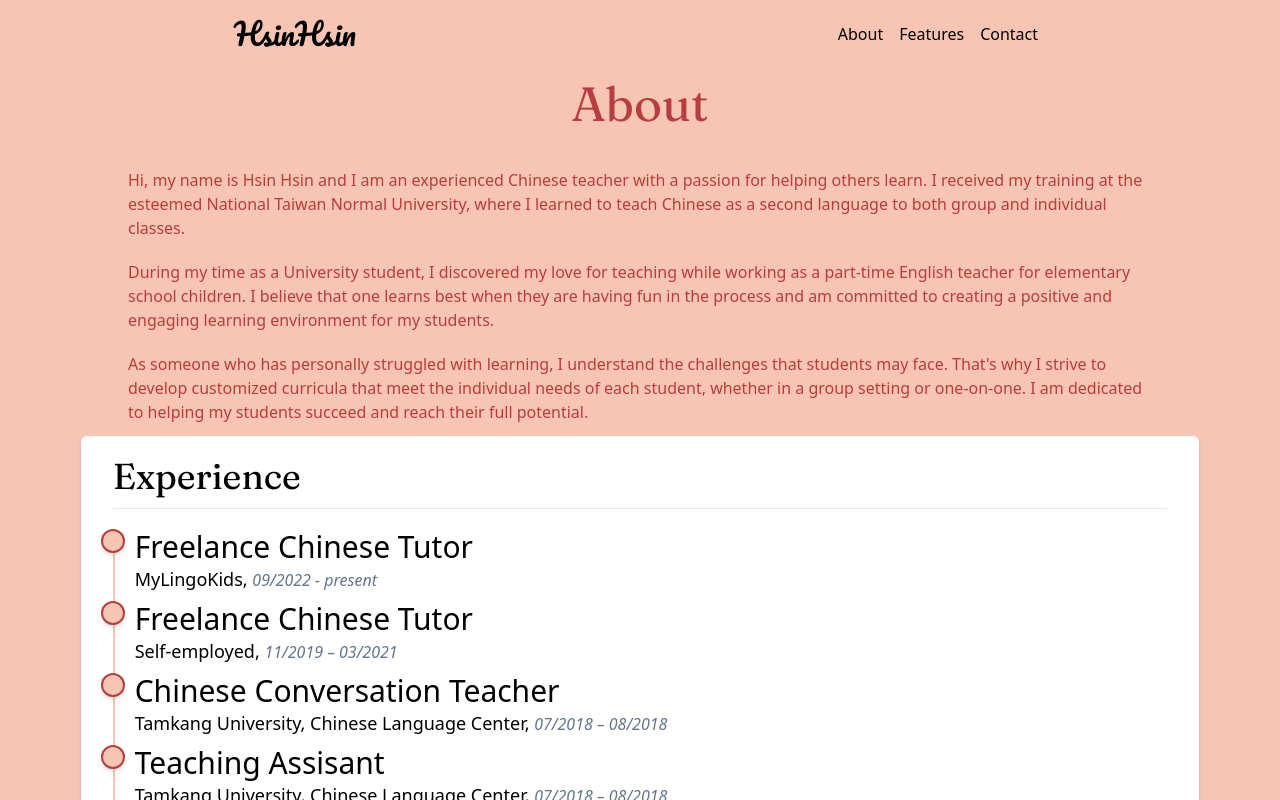
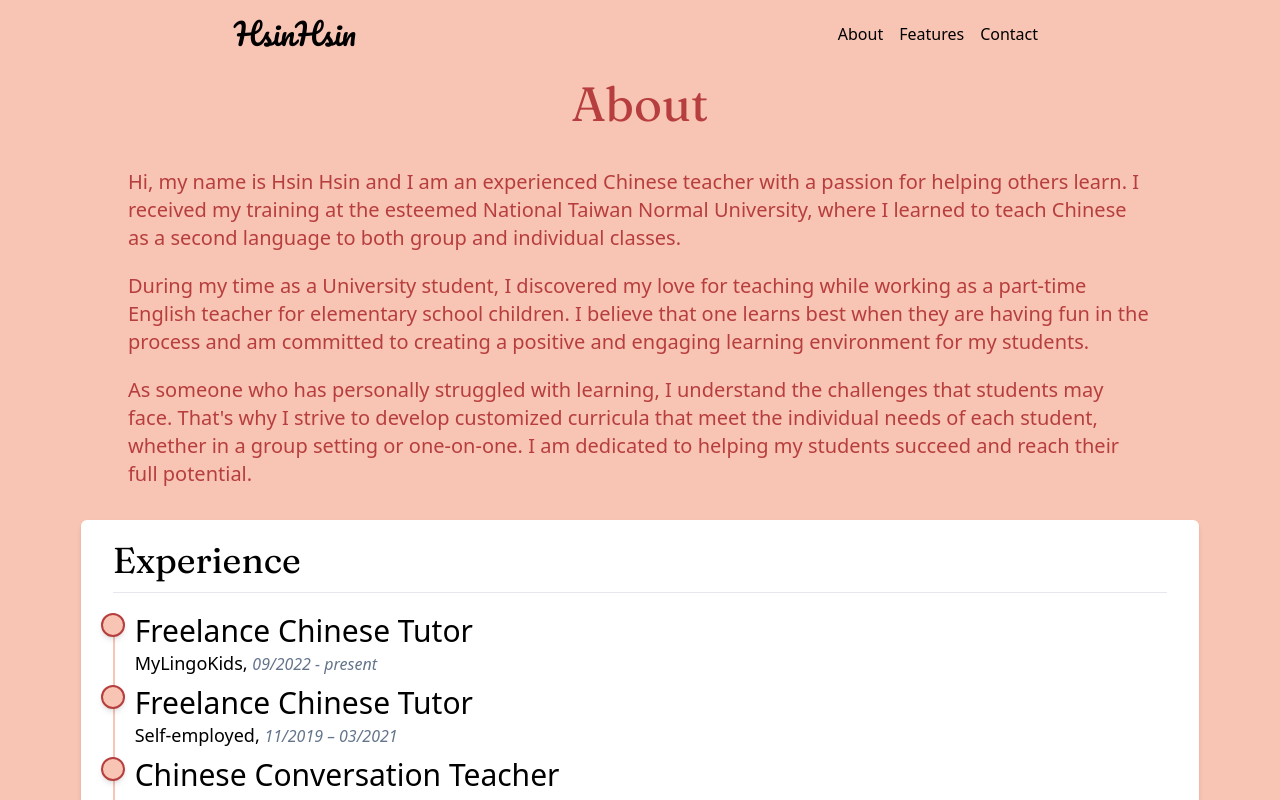
Before and after one commit to mmkrty/client-project-hsinhsin, a React (Vite) app: page /about in a window 1280 px wide. Shown: the top 800 px of the page. Built offline with nearby package versions, Linux system fonts and the light colour scheme.

Commit message:
adjust about style

```diff
--- a/src/routes/about/about.component.jsx
+++ b/src/routes/about/about.component.jsx
@@ -18,8 +18,8 @@ const About = () => {
             width="50%"
             className="my-0 mx-auto"
           ></img> */}
-          <div className="text-prime max-w-5xl flex -lg:mx-5">
-            <div className="flex flex-col justify-center items-center gap-5 ">
+          <div className="text-prime max-w-5xl flex mb-5 -lg:mx-5">
+            <div className="flex flex-col justify-center items-center gap-5 text-xl">
               {personInfo.about.map((el, idx) => (
                 <p key={idx}>{el}</p>
               ))}
```
